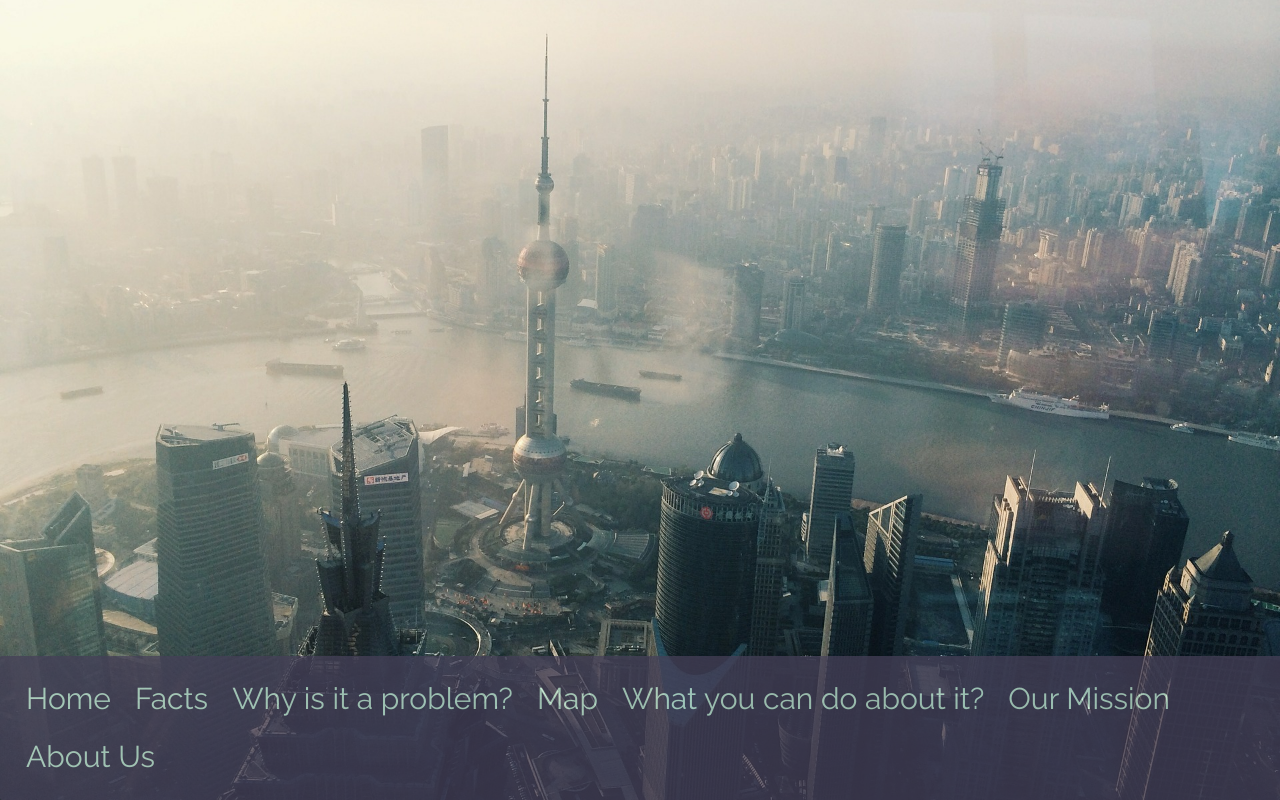
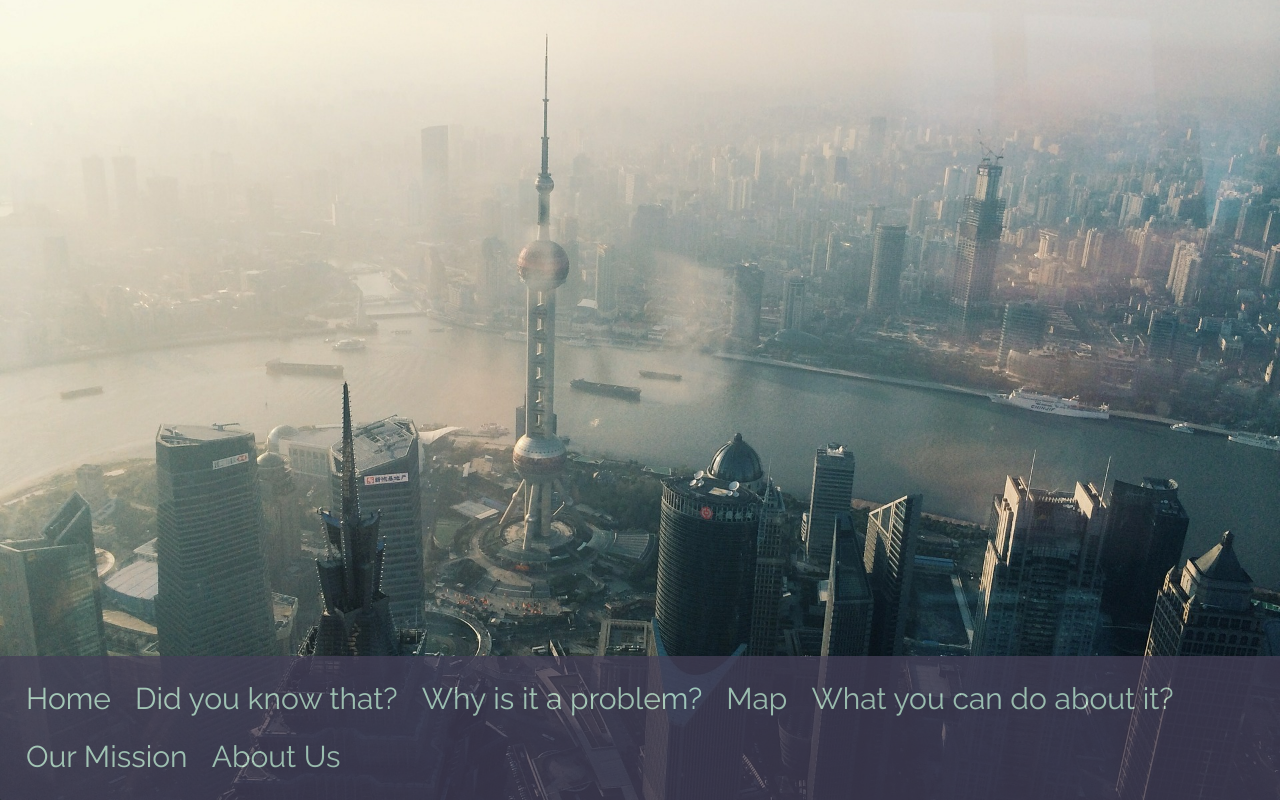
Before and after one commit to vedeeva/SaveAir, a website: page public/map.html in a window 1280 px wide. Drawn offline with nearby package versions, Linux system fonts and the light colour scheme; no server answers.

```diff
--- a/public/map.html
+++ b/public/map.html
@@ -27,10 +27,10 @@
 <body>
   <div class="nav_bar">
     <a class="nav_button" href="index.html#top">Home</a>
-    <a class="nav_button" href="index.html#facts">Facts</a>
-    <a class="nav_button" href="#index.html#problem">Why is it a problem?</a>
+    <a class="nav_button" href="index.html#facts">Did you know that?</a>
+    <a class="nav_button" href="index.html#problem">Why is it a problem?</a>
     <a class="nav_button" href="map.html">Map</a>
-    <a class="nav_button" href="#index.html#action">What you can do about it?</a>
+    <a class="nav_button" href="index.html#action">What you can do about it?</a>
     <a class="nav_button" href="index.html#mission">Our Mission</a>
     <a class="nav_button" href="index.html#about">About Us</a>
     <a href="javascript:void(0);" onclick="toggleFunction()" title="Toggle Navigation Menu">
```
Also changed, not shown: public/index.html (+1 -7 lines).
